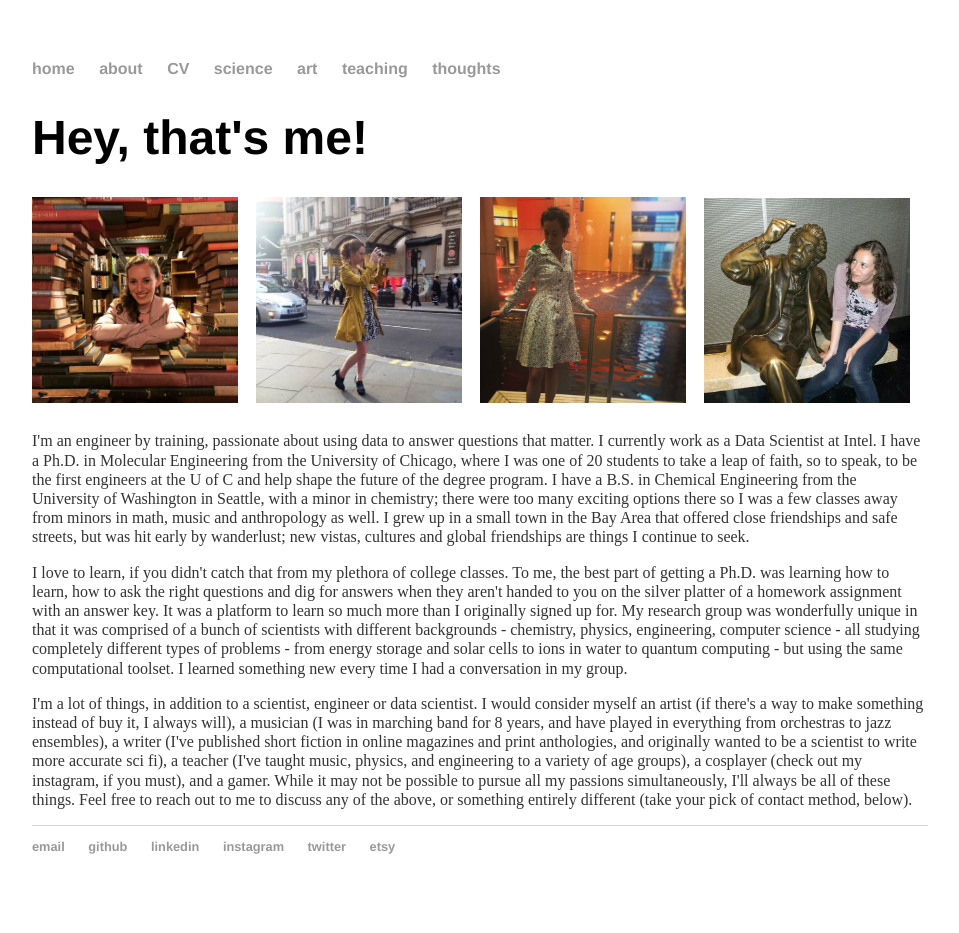
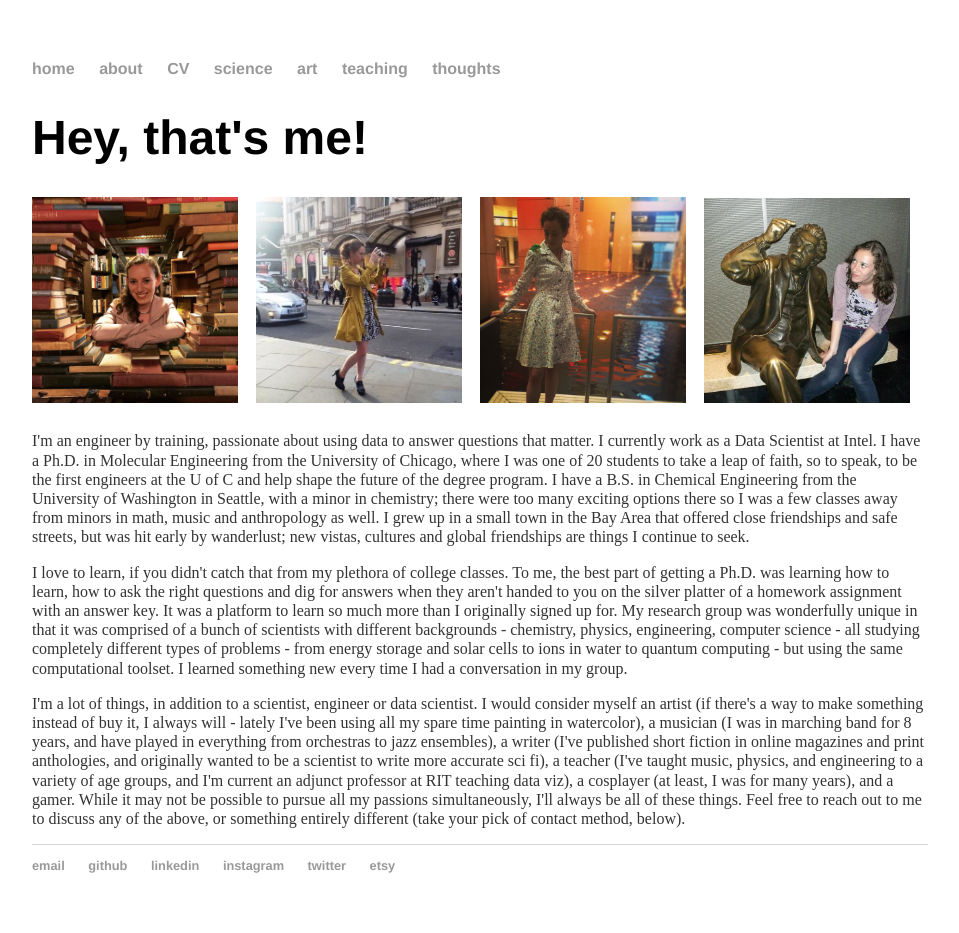
Before and after one commit to argwood/argwood.github.io, a Jekyll site: the page built from about/index.html, in a window 1280 px wide. Shown: the whole page, without its empty margins (160-1119 px from the left). Built offline with Jekyll 4.4.1, drawn with Linux system fonts in a browser that asks for light colours.

Commit message:
updated teaching and about pages

```diff
--- a/about/index.html
+++ b/about/index.html
@@ -10,6 +10,6 @@ title: about
 	exciting options there so I was a few classes away from minors in math, music and anthropology as well. I grew up in a small town in the Bay Area that offered close friendships and safe streets, but was hit early by wanderlust; new vistas, cultures and global friendships are things I continue to seek.</p>
 	<p>I love to learn, if you didn't catch that from my plethora of college classes. To me, the best part of getting a Ph.D. was learning how to learn, how to ask the right questions and dig for answers when they aren't handed to you on the silver platter of a homework assignment with an answer key. It was a platform to learn so much more than I originally signed up for. My research group was wonderfully unique in that it was comprised of a bunch of scientists with different backgrounds - chemistry, physics, engineering, computer science - all studying
 	completely different types of problems - from energy storage and solar cells to ions in water to quantum computing - but using the same computational toolset. I learned something new every time I had a conversation in my group. </p>
-	<p> I'm a lot of things, in addition to a scientist, engineer or data scientist. I would consider myself an artist (if there's a way to make something instead of buy it, I always will), a musician (I was in marching band for 8 years, and have played in everything from orchestras to jazz ensembles), a writer (I've published short fiction in online magazines and print anthologies, and originally wanted to be a scientist to write more accurate sci fi), a teacher (I've taught music, physics,
-	and engineering to a variety of age groups), a cosplayer (check out my instagram, if you must), and a gamer. While it may not be possible to pursue all my passions simultaneously, I'll always be all of these things. Feel free to reach out to me to discuss any of the above, or something entirely different (take your pick of contact method, below). </p>
+	<p> I'm a lot of things, in addition to a scientist, engineer or data scientist. I would consider myself an artist (if there's a way to make something instead of buy it, I always will - lately I've been using all my spare time painting in watercolor), a musician (I was in marching band for 8 years, and have played in everything from orchestras to jazz ensembles), a writer (I've published short fiction in online magazines and print anthologies, and originally wanted to be a scientist to write more accurate sci fi), a teacher (I've taught music, physics,
+	and engineering to a variety of age groups, and I'm current an adjunct professor at RIT teaching data viz), a cosplayer (at least, I was for many years), and a gamer. While it may not be possible to pursue all my passions simultaneously, I'll always be all of these things. Feel free to reach out to me to discuss any of the above, or something entirely different (take your pick of contact method, below). </p>
 </div><!-- /.blurb -->
```
Also changed, not shown: teaching/index.html (+15 -0 lines), 1 other file.
